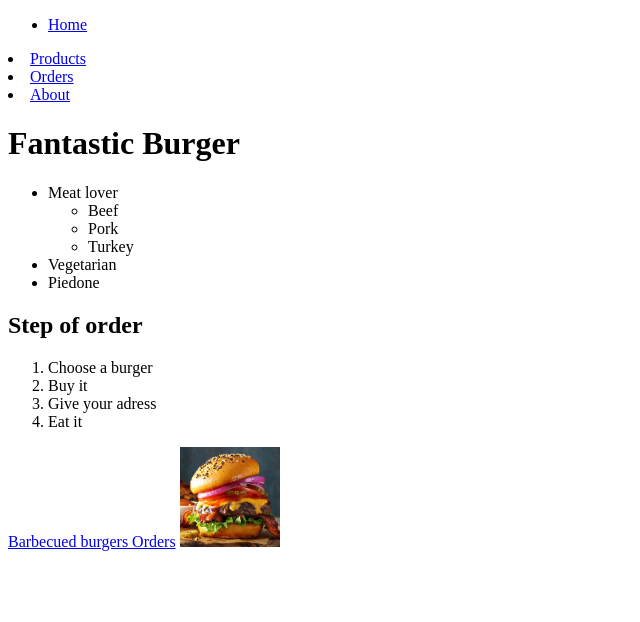
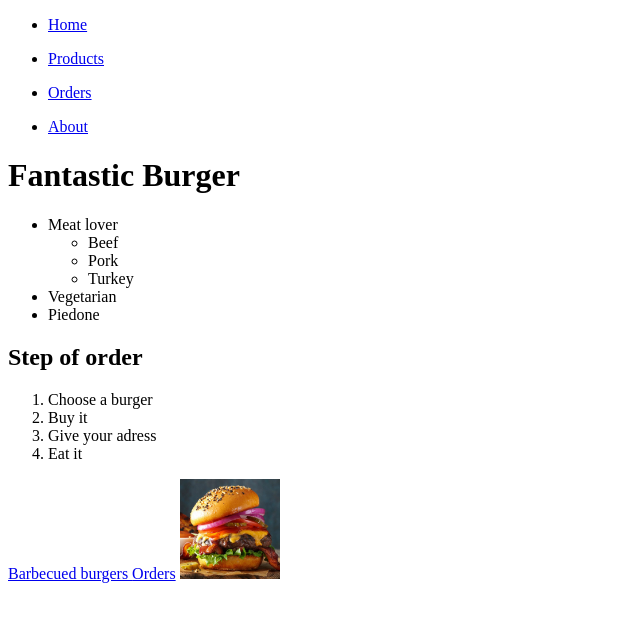
Before and after one commit to RaLaci/RaLaci.github.io, a plain HTML site: page index.html in a window 1280 px wide. Shown: the whole page, without its empty margins (0-640 px from the left). Drawn offline with Linux system fonts and the light colour scheme.

Commit message:
Init page.

```diff
--- a/index.html
+++ b/index.html
@@ -13,14 +13,17 @@
             <a href="/">Home</a>
         </li>
     </ul>
-    <li>
+    <ul>
+        <li>
         <a href="/pages/products.html">Products</a>
     </li>
     </ul>
+    <ul>
     <li>
         <a href="/pages/orders.html">Orders</a>
     </li>
     </ul>
+    <ul>
     <li>
         <a href="/about.html">About</a>
     </li>
```
